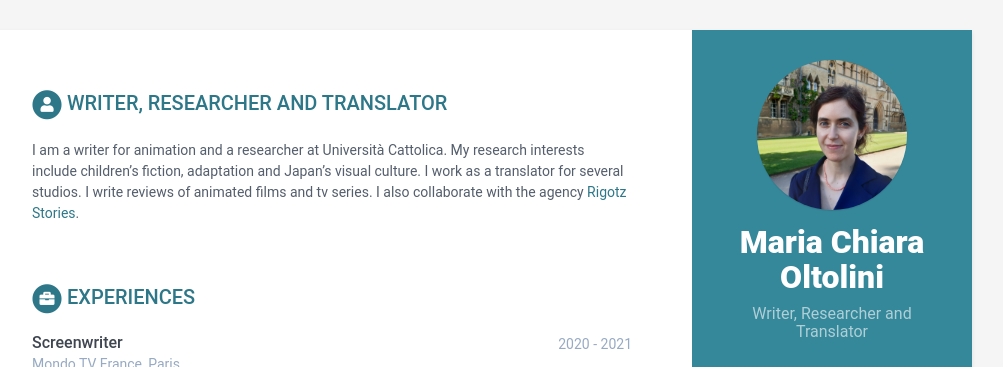
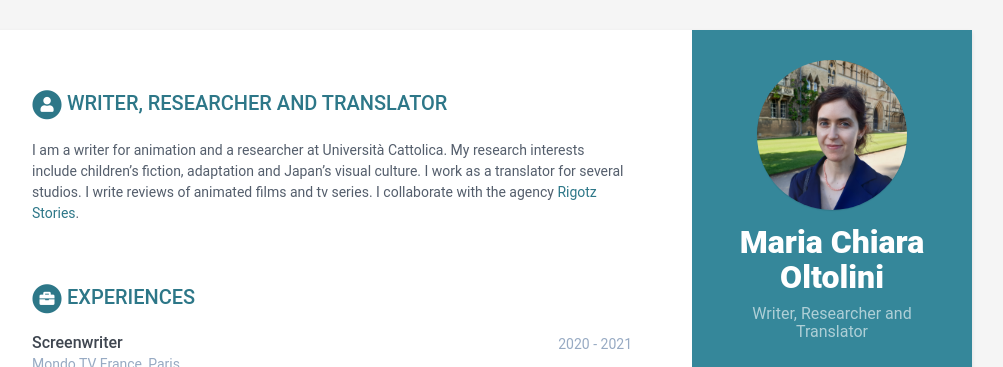
Before and after one commit to machioltolini/machioltolini.github.io, a Jekyll site: the page built from index.html, in a window 1280 px wide and 900 px high, cut to the strip 0-367 px from the top of the window. Shown: the whole strip, without its empty margins (168-1171 px from the left). Built offline with Jekyll 4.4.1, drawn with Linux system fonts in a browser that asks for light colours; some of the changed lines change nothing that is shown.

Commit message:
Updated info.

```diff
--- a/_data/data.yml
+++ b/_data/data.yml
@@ -52,7 +52,7 @@
       I am a writer for animation and a researcher at Università Cattolica. My research
       interests include children's fiction, adaptation and Japan's visual culture. I
       work as a translator for several studios. I write reviews of animated
-      films and tv series. I also collaborate with the agency [Rigotz Stories](https://rigotz.com).
+      films and tv series. I collaborate with the agency [Rigotz Stories](https://rigotz.com).
 education:
     - degree: PhD in Education
       university: Università Cattolica, Milan
@@ -110,7 +110,10 @@
       time: 2016 - 2017
       company: Edizioni San Paolo S.r.l., Milan
       details: |
-        Writing of the biographical book *MP3. Sulle ruote me la rido* entailed a series of interviews and brief cohabitation with the co-author Matteo Premi, a talented youth with spastic tetraparesis. Special mention at the "Angelo Zanibelli" Award (2018).
+        Writing of the biographical book *MP3. Sulle ruote me la rido* entailed a series
+        of interviews and brief cohabitation with the co-author Matteo Premi, a talented
+        youth with spastic tetraparesis. Special mention at the "Angelo Zanibelli" Award
+        (2018).
     - role: Screenwriter
       time: 2014 - 2015
       company: Calon TV, Cardiff
@@ -214,14 +217,14 @@
     #   - name: Sketch & Photoshop
     #     level: 60%
 reviews:
-    title: #Reviews
-    intro: #|
-      # Here is a list of my reviews
-    critiques:
-      - title: #"This is a review"
-        link:
-        authors: #Maria Chiara Oltolini
-        reference: #accepted for the Screenwriting Research Network, University of Vienna, 2022
+    # title: #Reviews
+    # intro: #|
+    #   # Here is a list of my reviews
+    # critiques:
+    #   - title: #"This is a review"
+    #     link:
+    #     authors: #Maria Chiara Oltolini
+    #     reference: #accepted for the Screenwriting Research Network, University of Vienna, 2022
 
 
 footer: >
```
